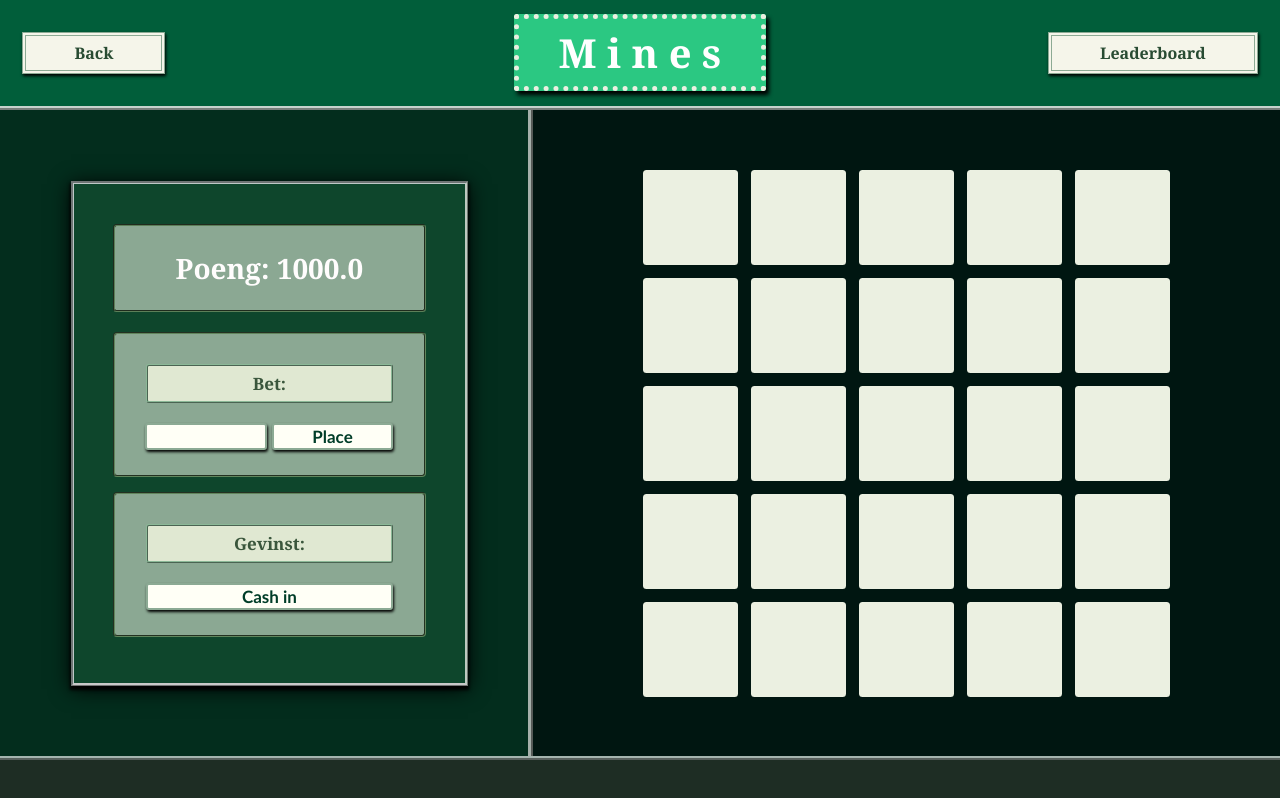
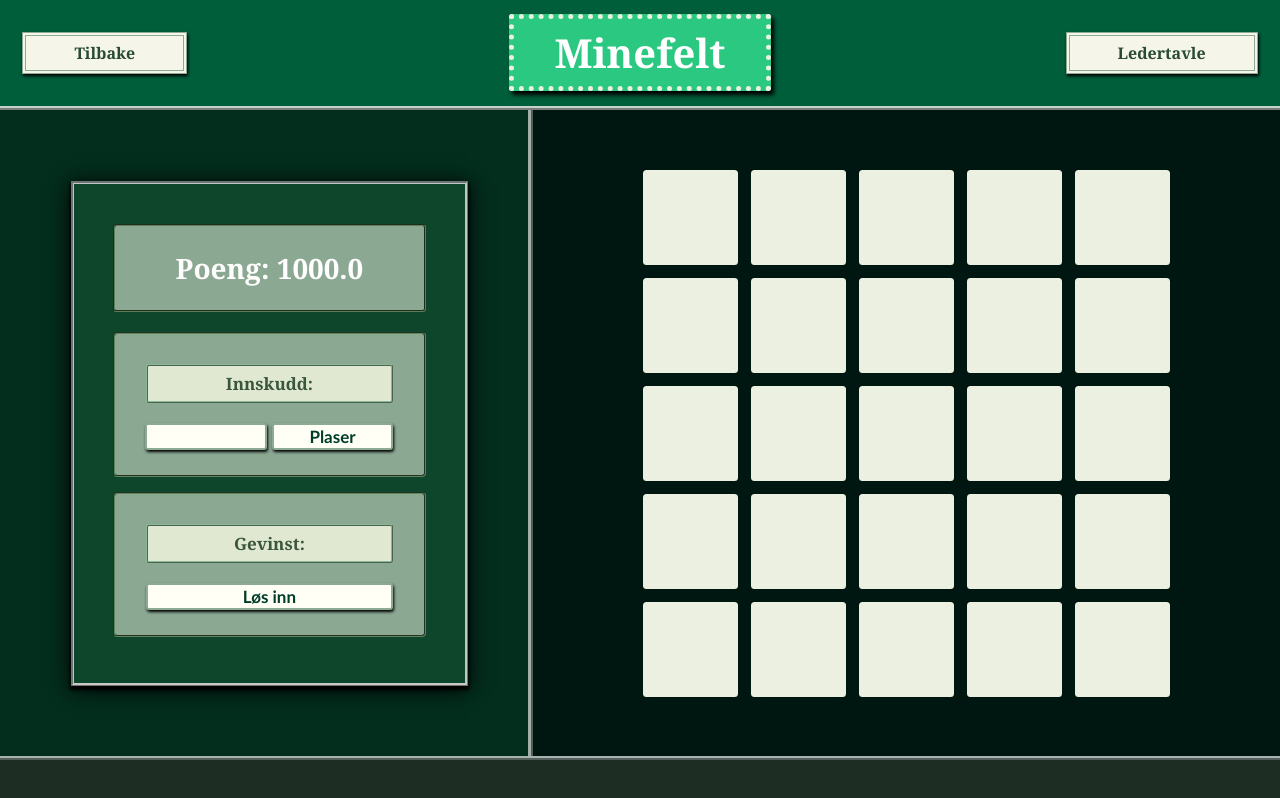
Before and after one commit to sandergranerud/sandergranerud.github.io, a plain HTML site: page Mines/mines.html in a window 1280 px wide. Drawn offline with Linux system fonts and the light colour scheme; no server answers.

Commit message:
Update mines.html

```diff
--- a/Mines/mines.html
+++ b/Mines/mines.html
@@ -11,28 +11,28 @@
     <!-- det meste her står beskrevet i css -->
     <main id="holderAvAlt">
         <div id="divForBack" class="diverTilGridOppsettet">
-            <button id="back" class="knapp">Back</button>
+            <button id="back" class="knapp">Tilbake</button>
         </div>
         <div id="divForOverskrift" class="diverTilGridOppsettet">
-            <p id="overskrift">M i n e s</p>
+            <p id="overskrift">Minefelt</p>
         </div>
         <div id="divForLeaderboardKnapp" class="diverTilGridOppsettet">
-            <button id="leaderboardKnapp">Leaderboard</button>
+            <button id="leaderboardKnapp">Ledertavle</button>
         </div>
         <div id="divForHolderAvHolderAvTekst" class="diverTilGridOppsettet">
             <div id="holderAvHolderAvTekst">
                 <article id="holderAvTekst">
                     <p id="poengOverskrift">Poeng: </p>
                     <article id="holderAvBetGreiene">
-                        <p id="bet">Bet:</p>
+                        <p id="bet">Innskudd:</p>
                         <article id="holderAvBetInputOgPlace">
                             <input type="number" id="betInp"></input>
-                            <button id="place">Place</button>
+                            <button id="place">Plaser</button>
                         </article>
                     </article>
                     <article id="holderAvEarningsOgCashInn">
                         <p id="tilbakeMeld">Gevinst: </p>
-                        <button id="cashInnOgRestart">Cash in</button>
+                        <button id="cashInnOgRestart">Løs inn</button>
                     </article>
                 </article>
             </div>
```
